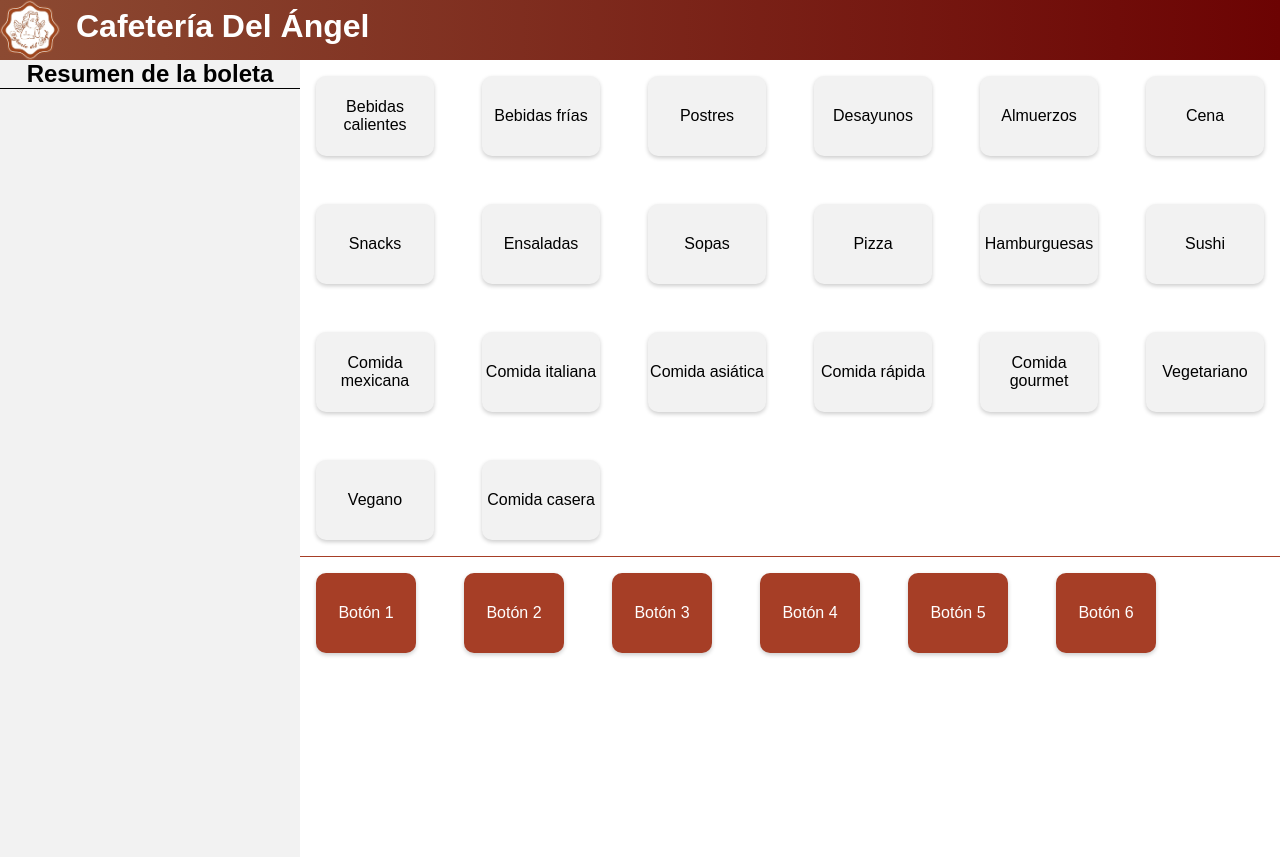
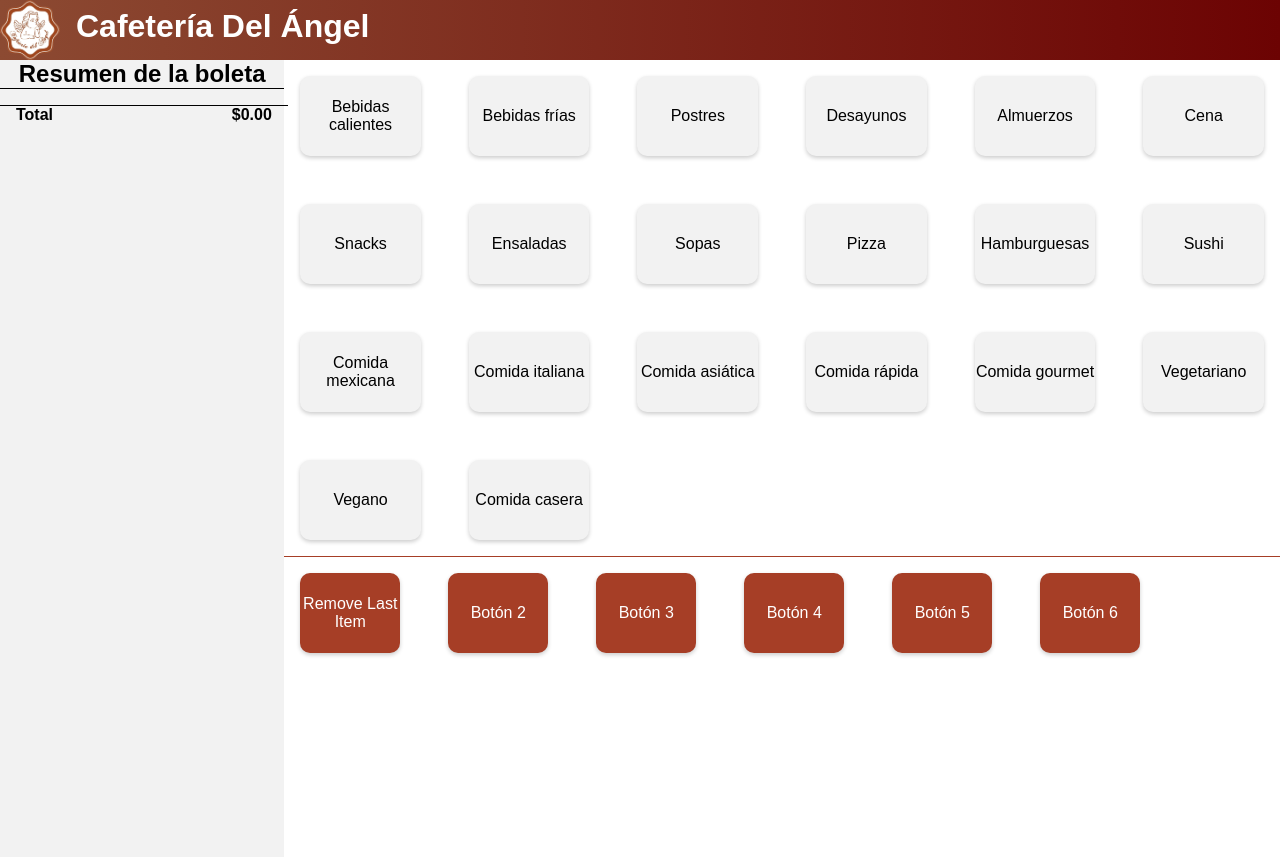
Before and after one commit to Chucaflu11/POS-Cafeteria, a React (Vite) app: page / in a window 1280 px wide. Built offline with nearby package versions, Linux system fonts and the light colour scheme; a web font is replaced by a local one.

Commit message:
Botón 1 now 'remover último ítem'

```diff
--- a/src/components/App.jsx
+++ b/src/components/App.jsx
@@ -27,7 +27,7 @@ function App() {
             ) : (
               <MenuOptions setSelectedCategory={setSelectedCategory} />
             )}
-            <Footer />
+            <Footer cart={cart} setCart={setCart} />
           </div>
         </div>
       </div>
--- a/src/components/Footer.jsx
+++ b/src/components/Footer.jsx
@@ -1,12 +1,17 @@
 import React from 'react';
-
 import '../styles/Footer.css';
 
-function Footer() {
+function Footer({ cart, setCart }) {
+  const removeLastItem = () => {
+    const newCart = [...cart];
+    newCart.pop();
+    setCart(newCart);
+  };
+
   return (
     <footer className="footer">
       <div className="button-container">
-        <button>Botón 1</button>
+        <button onClick={removeLastItem}>Remove Last Item</button>
         <button>Botón 2</button>
         <button>Botón 3</button>
         <button>Botón 4</button>
--- a/src/components/Sidebar.jsx
+++ b/src/components/Sidebar.jsx
@@ -4,6 +4,8 @@ import React from 'react';
 import '../styles/Sidebar.css';
 
 function Sidebar({ cart }) {
+  const total = cart.reduce((acc, item) => acc + item.price, 0);
+
   return (
     <aside className="sidebar">
       <h2>Resumen de la boleta</h2>
@@ -15,6 +17,10 @@ function Sidebar({ cart }) {
           </li>
         ))}
       </ul>
+      <div className="total">
+        <span>Total</span>
+        <span>${total.toFixed(2)}</span>
+      </div>
     </aside>
   );
 }
--- a/src/styles/App.css
+++ b/src/styles/App.css
@@ -2,6 +2,11 @@
     height: 100vh;
     display: flex;
     flex-direction: column;
+}
+
+.content {
+    display: flex;
+    flex-grow: 1;
 }
 
 .main-content {
--- a/src/styles/Sidebar.css
+++ b/src/styles/Sidebar.css
@@ -7,6 +7,7 @@
     flex-direction: column;
     align-items: flex-start;
     padding: 0;
+    flex-grow: 1;
 }
 
 .sidebar h2 {
@@ -29,3 +30,12 @@
     margin-bottom: 1em;
     padding: 0 1rem 0 1rem;
 }
+
+.sidebar .total {
+    border-top: 1px solid black;
+    display: flex;
+    width: 90%;
+    justify-content: space-between;
+    padding: 0 1rem 0 1rem;
+    font-weight: bold;
+}
```
